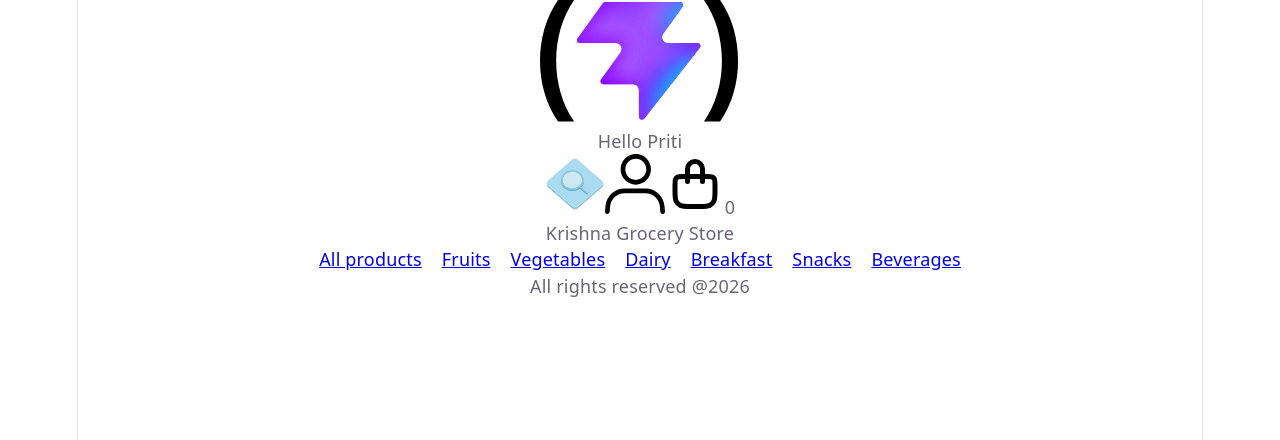
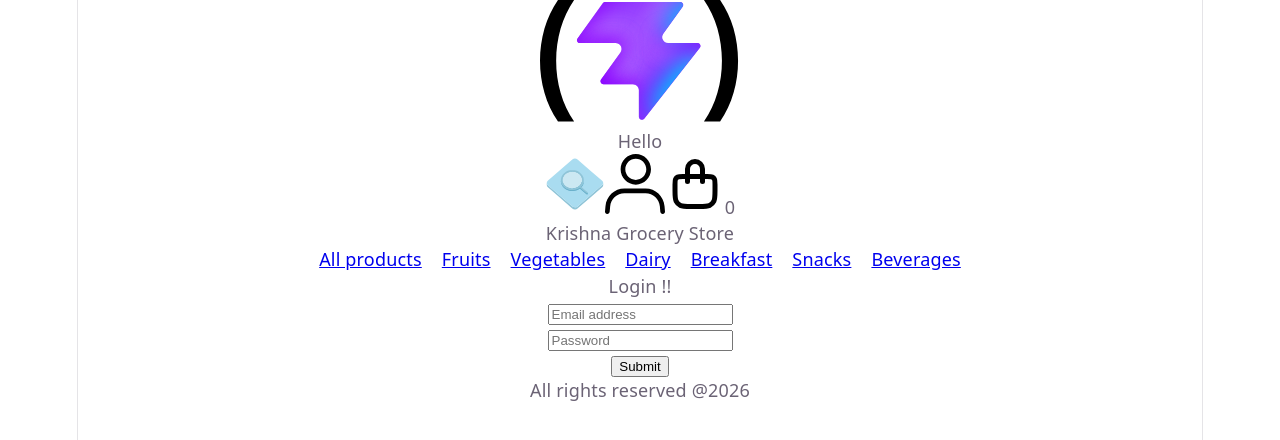
Before and after one commit to dev-priti/grocery_store, a React (Vite) app: page /login in a window 1280 px wide. Shown: the top 440 px of the page. Built offline with nearby package versions, Linux system fonts and the light colour scheme.

Commit message:
Cart updates Login page Logout

```diff
--- a/src/App.tsx
+++ b/src/App.tsx
@@ -10,14 +10,16 @@ import ProductListing from "../src/components/ProductListing";
 import Product from "../src/components/Product";
 import type { CartItem, ProductType } from "../src/types/ProductType";
 import CartPopup from "../src/components/Cart/CartPopup";
+import Login from "../src/components/Account/Login";
+import Profile from "../src/components/Account/Profile";
 import Viewcart from "../src/pages/Viewcart";
 
 function App() {
   const [searchText, setSearchText] = useState("");
   const [cart, setCart] = useState<CartItem[]>(() => {
     const savedCart = localStorage.getItem("cart");
-    return savedCart ? JSON.parse(savedCart) : []}
-  );
+    return savedCart ? JSON.parse(savedCart) : []})
+  ;
   const [showCartPopup, setShowCartPopup] = useState(false);
   const [addedProduct, setAddedProduct] = useState<ProductType | null>(null);
 
@@ -88,18 +90,34 @@ function App() {
     );
   };
 
+  const cartTotal = cart.reduce(
+  (total, item) =>
+    total + item.product.price * item.quantity,
+  0
+  );
+
+  const minStock = 1;
+  const maxStock = 8;
+
   useEffect(() => {
     localStorage.setItem("cart", JSON.stringify(cart))
   }, [cart]);
 
+  const [user, setUser] = useState(() => {
+      const savedUser = localStorage.getItem("loggedInUser");
+      return savedUser ? JSON.parse(savedUser) : null;
+  });
+
   return(
     <>
     <BrowserRouter>
-      <Header name="Priti" greetings="Hello" searchText={searchText} setSearchText={setSearchText} cartCount={cartCount}/>
+      <Header greetings="Hello" searchText={searchText} setSearchText={setSearchText} cartCount={cartCount} user={user} setUser={setUser} />
       <Navbar />
       <Routes>
         <Route path="/" element={<HomePage searchText={searchText} addToCart={addToCart} />} />
-        <Route path="/cart" element={<Viewcart cart={cart} increaseQuantity={increaseQuantity} decreaseQuantity={decreaseQuantity} removeItem={removeItem} />} />
+        <Route path="/login" element={<Login setUser={setUser} />} />
+        <Route path="/profile" element={<Profile />} />
+        <Route path="/cart" element={<Viewcart cart={cart} increaseQuantity={increaseQuantity} decreaseQuantity={decreaseQuantity} removeItem={removeItem} cartTotal={cartTotal} minStock={minStock} maxStock={maxStock} />} />
         <Route path="/all" element={<ProductListing searchText={searchText} addToCart={addToCart} />} />
         {
           categories.map(category => (
--- /dev/null
+++ b/src/components/Account/Login.tsx
@@ -0,0 +1,54 @@
+import { useState } from "react";
+import { useNavigate } from "react-router-dom";
+import users from "../../data/users.json";
+import type { Dispatch, SetStateAction } from "react";
+
+type LoginProps = {
+    setUser: Dispatch<SetStateAction<any>>;
+};
+
+function Login({ setUser }: LoginProps) {
+
+    const [email, setEmail] = useState("");
+    const [password, setPassword] = useState("");
+    const navigate = useNavigate();
+
+    const handleSubmit = (e) => {
+        e.preventDefault();
+        const user = users.find(
+        (user) => user.email === email && user.password === password
+        );
+        if (user) {
+            setUser(user);
+            localStorage.setItem("loggedInUser", JSON.stringify(user));
+            navigate("/profile");
+        } else {
+            alert("Invalid email or password");
+        }
+    };
+
+    return(
+
+        <div className="login-container">
+            <div>
+                <p>Login !!</p>
+                <div className="login-form">
+                    <form name="login" onSubmit={handleSubmit} >
+                        <div className="email-address">
+                            <input type="text" className="email-field" name="email" value={email} placeholder="Email address" onChange={(e) => setEmail(e.target.value)}></input>
+                        </div>
+                        <div className="password-field">
+                            <input type="password" className="password-field" name="password" placeholder="Password" value={password} onChange={(e) => setPassword(e.target.value)} ></input>
+                        </div>
+                        <div className="login-submit">
+                            <input type="submit" className="submit-field" name="Submit" value="Submit" ></input>
+                        </div>
+                    </form>
+                </div>
+            </div>
+        </div>
+    );
+
+}
+
+export default Login;
--- /dev/null
+++ b/src/components/Account/Profile.tsx
@@ -0,0 +1,15 @@
+import {useNavigate} from "react-router-dom";
+
+function Profile () {
+
+    return (
+        <div>
+            <div>Logged in successfully!!!</div>
+            <div>
+
+            </div>
+        </div>
+    )
+}
+
+export default Profile;
--- a/src/components/Cart/CartPopup.tsx
+++ b/src/components/Cart/CartPopup.tsx
@@ -10,6 +10,7 @@ type cartPopupProps = {
 function CartPopup ({product, cartCount, onClose} : cartPopupProps) {
     const navigate = useNavigate();
     const handleViewCart = () => {
+        onClose();
         navigate("/cart");
     };
 
--- /dev/null
+++ b/src/components/Cart/OrderSummary.tsx
@@ -0,0 +1,24 @@
+import type { ViewcartProps } from "../../types/ViewcartProps"
+
+function OrderSummary({ cartTotal }: ViewcartProps) {
+
+    const discountPercentage = 10;
+    const shippingCharges = 10;
+    const discount = cartTotal - (cartTotal * discountPercentage)/100;
+    const tax = 0;
+    const total = discount + shippingCharges;
+
+    return(
+        <>
+            <p>Subtotal: ₹{cartTotal}</p>
+            <p>Shipping: ₹{shippingCharges}</p>
+            <p>Tax: ₹{tax}</p>
+            <p>Discount %: {discountPercentage} %</p>
+            <p>Discount Amount: ₹{discount}</p>
+            <p>Total: ₹{total}</p>
+        </>
+    );
+
+}
+
+export default OrderSummary;
--- a/src/components/Header.tsx
+++ b/src/components/Header.tsx
@@ -6,6 +6,7 @@ import { Link } from "react-router-dom";
 import type { HeaderProps } from "../types/HeaderProps";
 import Search from "./Search";
 import {useState} from "react";
+import { useNavigate } from "react-router-dom";
 
 /**
  * Header component for site branding and navigation
@@ -15,18 +16,37 @@ function Header(props: HeaderProps) { // OR function Header({greetings, name}: H
 
     const [showSearch, setShowSearch] = useState(false);
 
+    const navigate = useNavigate();
+    const handleLogout = () => {
+        localStorage.removeItem("loggedInUser");
+        props.setUser(null);
+        navigate("/login");
+    }
+
+    const savedUser = JSON.parse(localStorage.getItem("loggedInUser") ?? "{}");
+    //const userName = savedUser?.name;
+    const userName = props.user?.name;
     return(
         <div className="site__header-container">
             <div className="site__header-logo">
                 <Link to = '/'>
                     <img className="site-logo" src={logo} alt="Brand Logo" width="200" />
                 </Link>
-                <p>{props.greetings} {props.name}</p>
+                <p>{props.greetings} {userName}</p>
+                {
+                    props.user?.name && (
+                    <button onClick={handleLogout}>Logout</button>
+                    )
+                }
                 <span>
                     {showSearch && <Search onSearch={props.setSearchText} />}
                     <img className="search-icon" src={searchIcon} alt="Search Icon" width="60" height="60" style={{ textAlign: 'right' }} onClick = {() => setShowSearch(!showSearch)} />
                 </span>
-                <span><img className="user-icon" src={userIcon} alt="User Icon" width="60" height="60" style={{ textAlign: 'right' }} /></span>
+                <span>
+                    <Link to = '/login'>
+                        <img className="user-icon" src={userIcon} alt="User Icon" width="60" height="60" style={{ textAlign: 'right' }} />
+                    </Link>
+                </span>
                 <span>
                     <Link to = '/cart'>
                         <img className="bag-icon" src={bagIcon} alt="Shopping Bag Icon" width="60" height="60" style={{ textAlign: 'right' }} />
--- a/src/data/users.json
+++ b/src/data/users.json
@@ -3,6 +3,7 @@
     "id": 1,
     "name": "Demo Customer",
     "email": "demo@example.com",
+    "password": "123456",
     "phone": "+91-9000000000",
     "address": {
       "line1": "12 Market Road",
--- a/src/pages/Viewcart.tsx
+++ b/src/pages/Viewcart.tsx
@@ -1,12 +1,14 @@
+import type { ReactElement } from "react";
+import OrderSummary from "../components/Cart/OrderSummary";
 import type { ViewcartProps } from "../types/ViewcartProps";
 
-function ViewCart({ cart, increaseQuantity, decreaseQuantity, removeItem }: ViewcartProps) {
+type OrderSummaryProps = {
+  cartTotal: number;
+};
 
-  const cartTotal = cart.reduce(
-  (total, item) =>
-    total + item.product.price * item.quantity,
-  0
-  );
+const OrderSummaryCard = OrderSummary as unknown as (props: OrderSummaryProps) => ReactElement;
+
+function ViewCart({ cart, increaseQuantity, decreaseQuantity, removeItem, minStock = 1, maxStock = 8, cartTotal }: ViewcartProps) {
 
   return (
     <div>
@@ -22,12 +24,13 @@ function ViewCart({ cart, increaseQuantity, decreaseQuantity, removeItem }: View
 
           <h3>{item.product.name}</h3>
           <p>₹{item.product.price}</p>
-          <p>Quantity: <button onClick={() => decreaseQuantity(item.product.id)}>-</button> {item.quantity} <button onClick={() => increaseQuantity(item.product.id)}>+</button></p>
+          <p>Quantity: <button onClick={() => decreaseQuantity(item.product.id)} disabled={item.quantity <= minStock} >-</button> {item.quantity} <button onClick={() => increaseQuantity(item.product.id)} disabled={item.quantity >= maxStock}>+</button></p>
           <p>₹{item.quantity * item.product.price}</p>
           <p className="remove-product"><button onClick={() => removeItem(item.product.id)}>x</button></p>
         </div>
       ))}
       <h2>Total: ₹{cartTotal}</h2>
+      <OrderSummaryCard cartTotal={cartTotal} />
     </div>
   );
 }
--- a/src/types/HeaderProps.tsx
+++ b/src/types/HeaderProps.tsx
@@ -4,6 +4,8 @@ export type HeaderProps = {
     searchText?: string;
     setSearchText: (value: string) => void;
     cartCount: number;
+    user: any;
+    setUser: React.Dispatch<React.SetStateAction<any>>;
 }
 
 // export interface HeaderProps = {
--- /dev/null
+++ b/src/types/OrderSummaryCard.tsx
@@ -0,0 +1,3 @@
+export type OrderSummaryCard = {
+  cartTotal: number,
+};
--- a/src/types/ViewcartProps.tsx
+++ b/src/types/ViewcartProps.tsx
@@ -5,4 +5,7 @@ export type ViewcartProps = {
   increaseQuantity: (productId: number) => void;
   decreaseQuantity: (productId: number) => void;
   removeItem: (productId: number) => void;
+  minStock: number;
+  maxStock: number;
+  cartTotal: number,
 };
```
